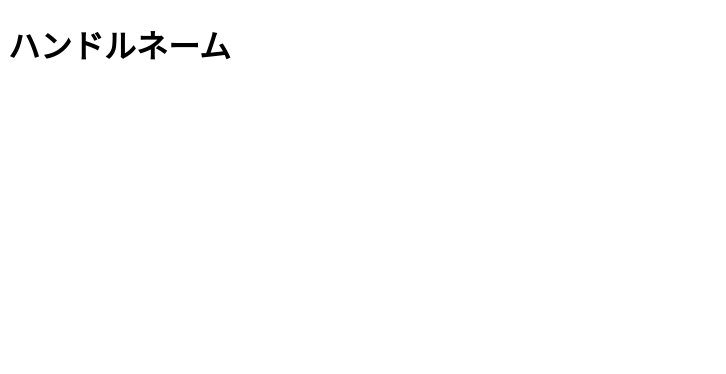
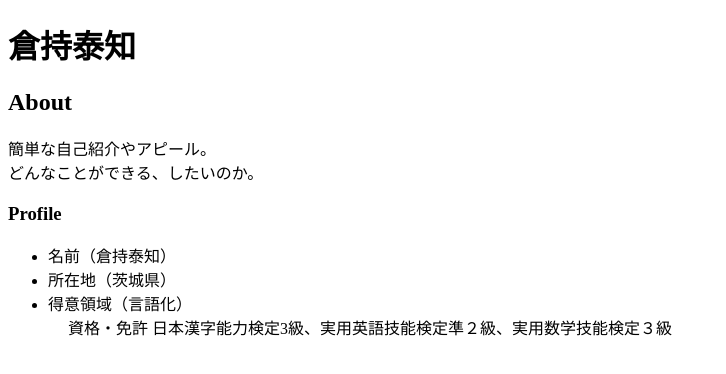
Before and after one commit to 251zs01525-byte/251zs01525-byte.github.io, a plain HTML site: page index.html in a window 1280 px wide. Shown: the whole page, without its empty margins (0-726 px from the left). Drawn offline with Linux system fonts and the light colour scheme.

Commit message:
ポートフォリオに必要な情報を追加

```diff
--- a/index.html
+++ b/index.html
@@ -3,9 +3,26 @@
   <head>
     <meta charset="utf-8">
     <meta name="viewport" content="width=device-width, initial-scale=1">
-    <title>ハンドルネームのポートフォリオ</title>
+    <title>倉持泰知のポートフォリオ</title>
   </head>
   <body>
-    <h1>ハンドルネーム</h1>
+    <h1>倉持泰知</h1>
   </body>
 </html>
+
+    <h2>About</h2>
+    <p>
+      簡単な自己紹介やアピール。<br>
+      どんなことができる、したいのか。
+    </p>
+
+    <h3>Profile</h3>
+    <ul>
+      <li>名前（倉持泰知）</li>
+      <li>所在地（茨城県）</li>
+      <li>得意領域（言語化）</li>
+
+      　 <th>資格・免許</th>
+        <td>日本漢字能力検定3級、実用英語技能検定準２級、実用数学技能検定３級</td>
+      </tr>
+    </table>
```
